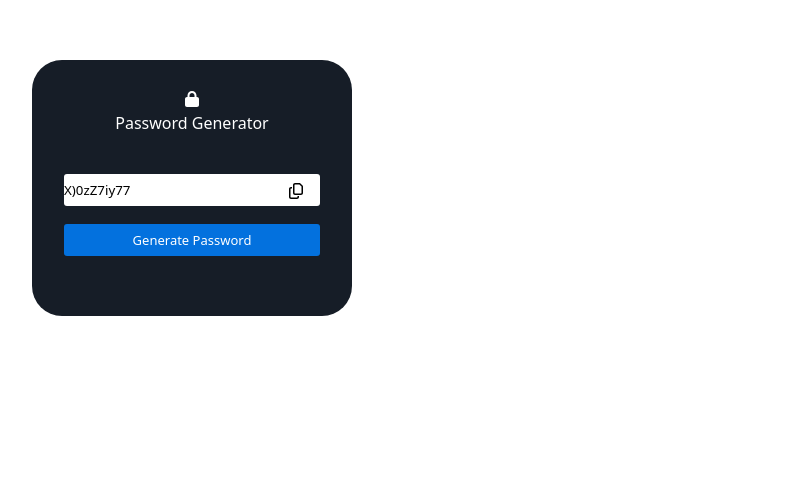
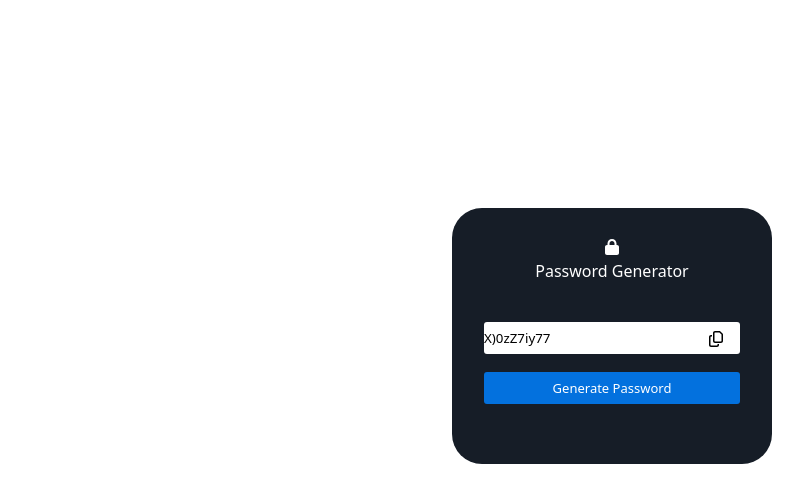
Before and after one commit to ng006/GeneratePassword, a plain HTML site: page page.html in a window 1280 px wide. Shown: the whole page, without its empty margins (156-959 px from the left). Drawn offline with Linux system fonts and the light colour scheme.

Commit message:
make it to the center

```diff
--- a/page.css
+++ b/page.css
@@ -11,7 +11,8 @@ body {
 }
 
 .mainFrame {
-   margin: 60px;
+   margin-top: 13rem;
+   margin-left: 30rem;
    width: 20rem;
    height: 16rem;
    background-color: #161d27;
```
